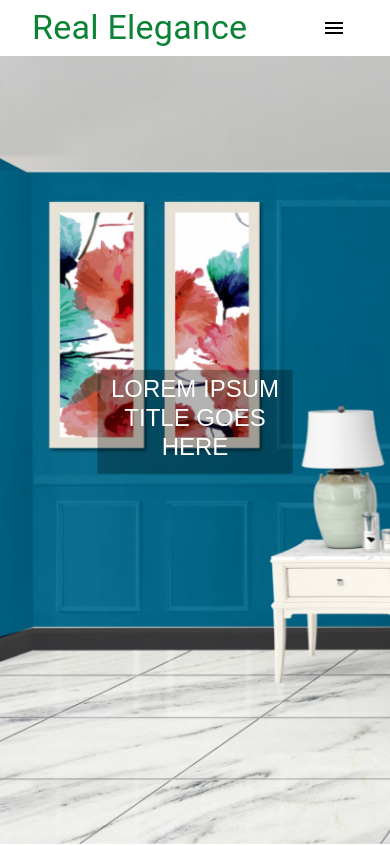
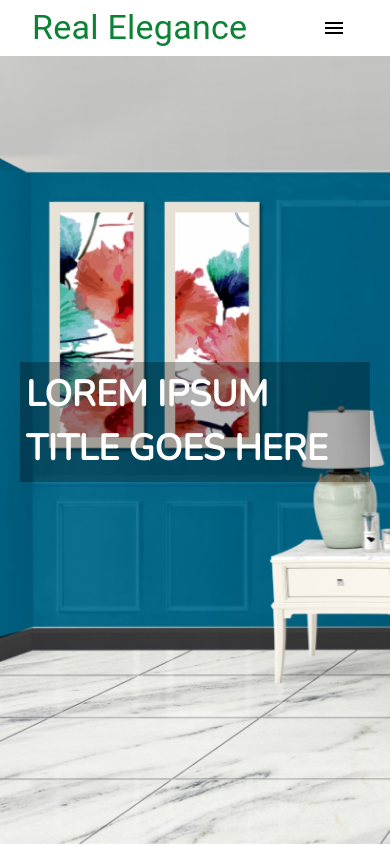
Before and after one commit to aayushave/elegance-sketchmonk, a React (Create React App) app: page / in a window 390 px wide. Shown: the top 846 px of the page. Built offline with nearby package versions, Linux system fonts and the light colour scheme.

Commit message:
Review Changes

```diff
--- a/src/assets/css/custom.css
+++ b/src/assets/css/custom.css
@@ -1,3 +1,4 @@
+@import url("https://fonts.googleapis.com/css?family=Nunito");
 body, html {
     font-family: Nunito,sans-serif;
     scroll-behavior: smooth;
@@ -7,7 +8,6 @@ body, html {
 
 .centered {
 position: absolute;
-background-color: rgba(0,0,0,0.3);
 top: 50%;
 left: 50%;
 padding: 5px;
@@ -16,6 +16,11 @@ color: white;
 transform: translate(-50%, -50%);
 }
 
+.centered-style{
+background-color: rgba(0,0,0,0.3);
+font-size:3.75rem;
+padding: 6px;
+}
 .ff{
     font-family: Quattrocento,serif;
     text-align: left;
@@ -140,6 +145,15 @@ text-align: left;
         font-size:x-large;
     }
 
+    .centered-style{
+        background-color: rgba(0,0,0,0.3);
+        font-size:2.25rem;
+        float: left;
+        text-align: left;
+        width:350px;
+        padding: 6px;
+        }
+
     .portfolio-imglines {
         height: 4px;
         float: left;
--- a/src/components/Landing/Centered.js
+++ b/src/components/Landing/Centered.js
@@ -5,7 +5,7 @@ import './../../assets/css/custom.css'
 const Centered = () => {
     return (
         <div className="centered">
-            <h1>LOREM IPSUM TITLE GOES HERE</h1>
+            <span className="centered-style">LOREM IPSUM TITLE GOES HERE</span>
         </div>
     )
 }
--- a/src/components/Portfolio/Portfolio.js
+++ b/src/components/Portfolio/Portfolio.js
@@ -50,14 +50,14 @@ const Portfolio = () => {
                 </div>
 
                 <div className="row " style={{ padding: '0 0 20px 0' }}>
-                    <div className="col-sm-6 col-lg-4 ">
+                    <div className="col-sm-6 col-lg-3 col-xl-3 ">
                         <div className='portfolio-proj'>
                             <p>
                                 It is a long established fact that a reader will be distracted by the readable content of a page when looking at its layout. The point of using Lorem Ipsum is that it has a more-or-less normal distribution of letters, as opposed to using 'Content here, content here', making it look like readable English.
                             </p>
                         </div>
                     </div>
-                    <div className="col-sm col-6 col-sm-6 col-md-6 col-lg-3 col-xl-2 fadeInUp" >
+                    <div className="col-sm col-6 col-sm-6 col-md-6 col-lg-3 col-xl-3 fadeInUp" >
                         <div className='portfolio-project'>
                             <div style={{ marginLeft: '10px' }}>
                                 <FadeInWhenVisible>
@@ -68,7 +68,7 @@ const Portfolio = () => {
                             </div>
                         </div>
                     </div>
-                    <div className="col-sm col-6 col-sm-6 col-md-6 col-lg-3 col-xl-2 fadeInUp">
+                    <div className="col-sm col-6 col-sm-6 col-md-6 col-lg-3 col-xl-3 fadeInUp">
                         <div className='portfolio-project-x'>
                             <div style={{ marginLeft: '10px' }}>
                             <FadeInWhenVisible>
@@ -82,7 +82,7 @@ const Portfolio = () => {
                             </div>
                         </div>
                     </div>
-                    <div className="col-sm col-6 col-sm-6 col-md-6 col-lg-3 col-xl-2 fadeInUp">
+                    <div className="col-sm col-6 col-sm-6 col-md-6 col-lg-3 col-xl-3 fadeInUp">
                         <div className='portfolio-project-x'>
                             <div style={{ marginLeft: '10px' }}>
                             <FadeInWhenVisible>
```
